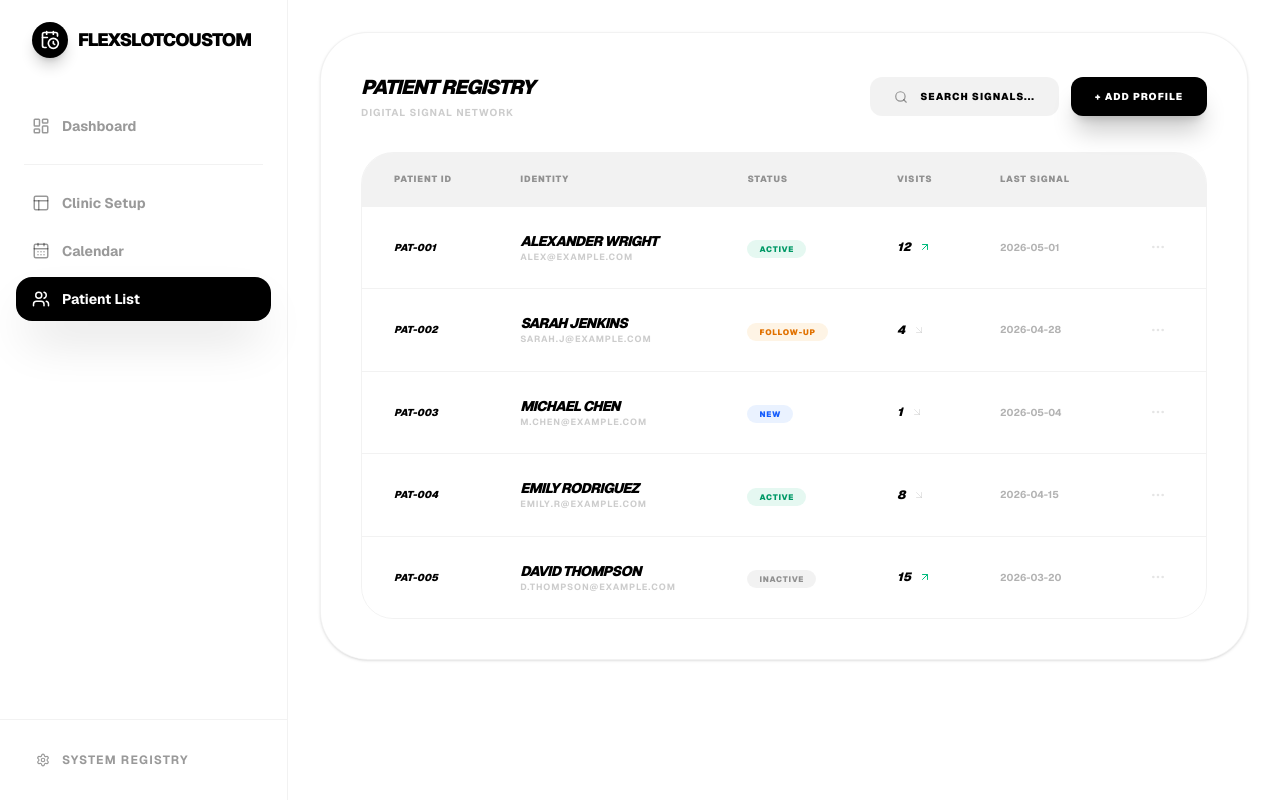
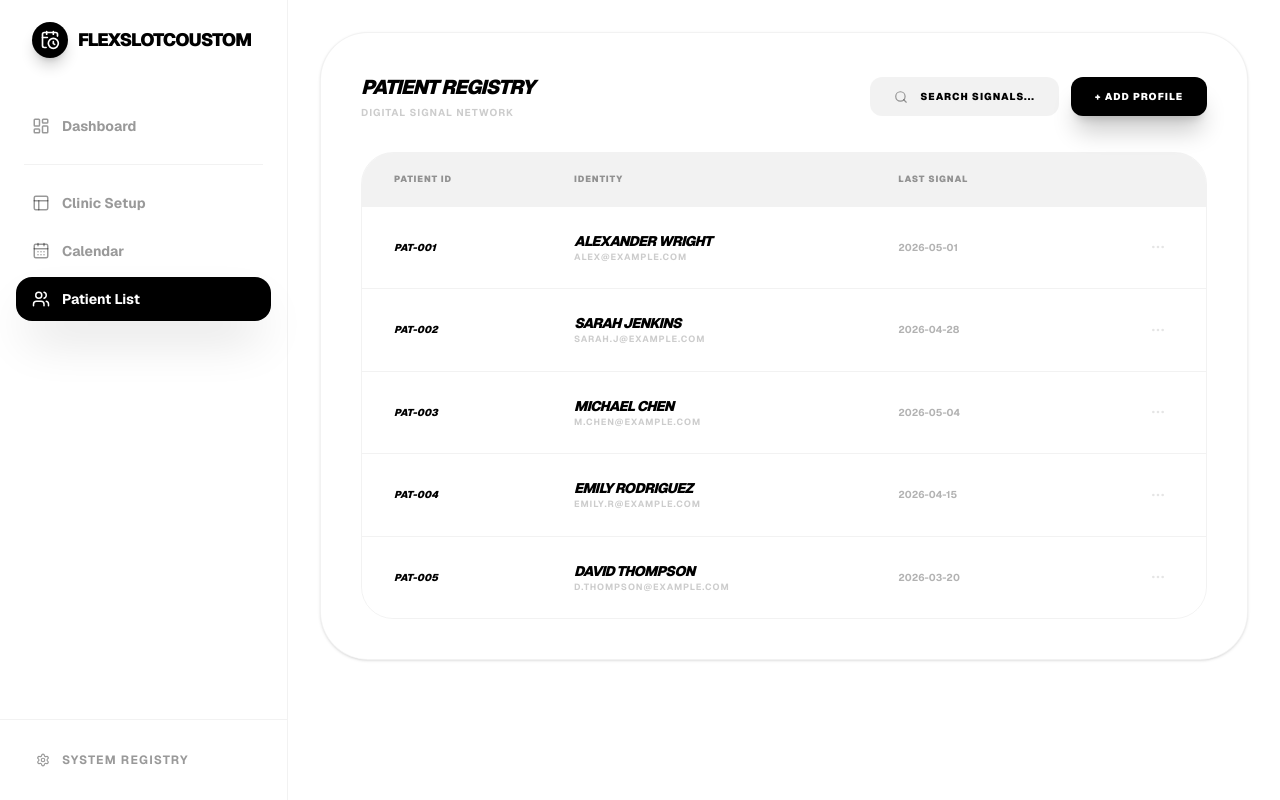
Before and after one commit to FlexSlotCustom0/FlexSlotCustom, a Next.js app in the folder frontend/: page /dashboard/owner in a window 1280 px wide. Both pictures are taken after a click on the button "Patient List". Built offline with nearby package versions, Linux system fonts and the light colour scheme.

Commit message:
Update PatientListSection.tsx

```diff
--- a/frontend/src/app/dashboard/owner/components/registry/PatientListSection.tsx
+++ b/frontend/src/app/dashboard/owner/components/registry/PatientListSection.tsx
@@ -80,8 +80,6 @@ export function PatientListSection() {
               <tr>
                 <th className="px-8 py-5 text-[9px] font-black uppercase tracking-widest text-black/40">Patient ID</th>
                 <th className="px-8 py-5 text-[9px] font-black uppercase tracking-widest text-black/40">Identity</th>
-                <th className="px-8 py-5 text-[9px] font-black uppercase tracking-widest text-black/40">Status</th>
-                <th className="px-8 py-5 text-[9px] font-black uppercase tracking-widest text-black/40">Visits</th>
                 <th className="px-8 py-5 text-[9px] font-black uppercase tracking-widest text-black/40">Last Signal</th>
                 <th className="px-8 py-5 text-[9px] font-black uppercase tracking-widest text-black/40"></th>
               </tr>
@@ -98,19 +96,6 @@ export function PatientListSection() {
                     <div className="flex flex-col">
                       <span className="text-sm font-black uppercase tracking-tighter italic">{p.name}</span>
                       <span className="text-[9px] font-bold text-black/20 uppercase tracking-widest">{p.email}</span>
-                    </div>
-                  </td>
-                  <td className="px-8 py-6">
-                    <span className={`px-3 py-1 rounded-full text-[8px] font-black uppercase tracking-widest ${
-                      p.status === 'Active' ? 'bg-emerald-500/10 text-emerald-600' :
-                      p.status === 'Follow-up' ? 'bg-amber-500/10 text-amber-600' :
-                      p.status === 'New' ? 'bg-blue-500/10 text-blue-600' : 'bg-black/5 text-black/40'
-                    }`}>{p.status}</span>
-                  </td>
-                  <td className="px-8 py-6">
-                    <div className="flex items-center gap-2">
-                      <span className="text-xs font-black italic">{p.visits}</span>
-                      {p.visits > 10 ? <ArrowUpRight size={12} className="text-emerald-500" /> : <ArrowDownRight size={12} className="text-black/10" />}
                     </div>
                   </td>
                   <td className="px-8 py-6 text-[10px] font-bold text-black/30">{p.lastVisit}</td>
```
